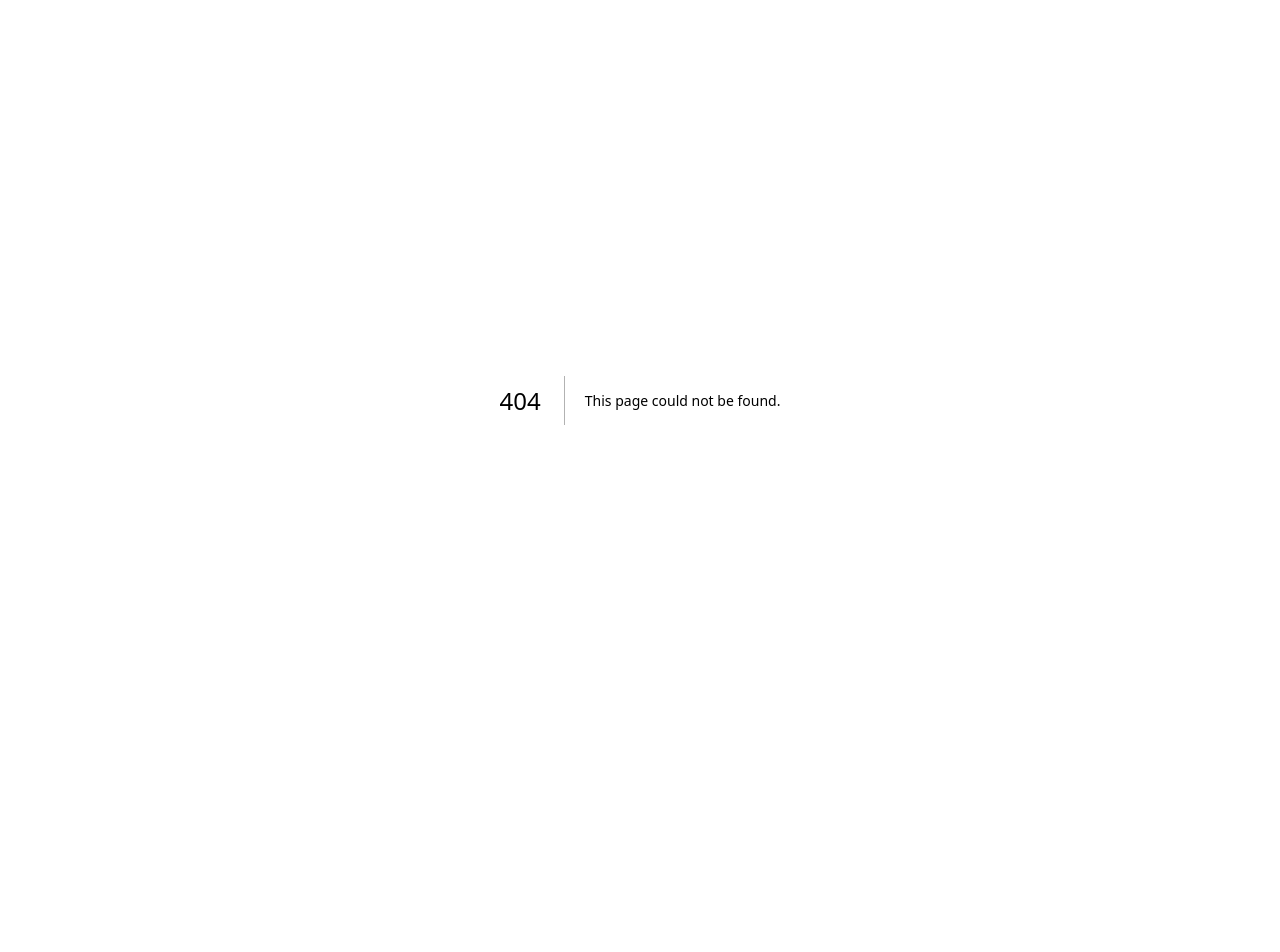
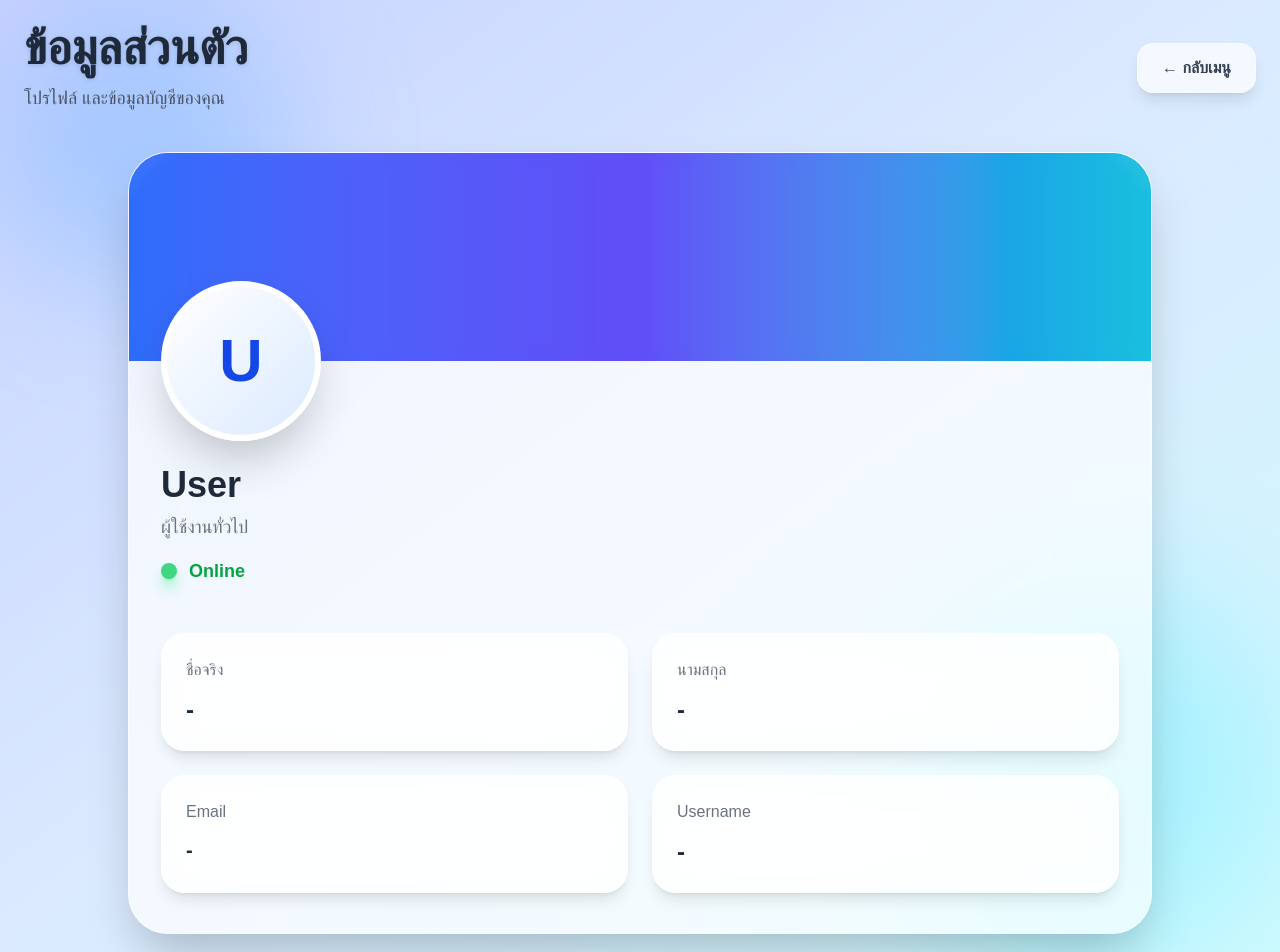
Before and after one commit to Paprem39/finance-tracker, a Next.js app: page /profile in a window 1280 px wide. Before the commit this address had no page. Shown: the top 952 px of the page. Before the commit the page ends 800 px from the top, so only its background shows below. Built offline with nearby package versions, Linux system fonts and the light colour scheme.

Commit message:
Create profile page

```diff
--- a/src/app/menu/page.tsx
+++ b/src/app/menu/page.tsx
@@ -124,6 +124,7 @@ export default function MenuPage() {
 
         {/* Button 2 */}
         <button
+          onClick={() => router.push("/profile")}
           className="
             group
             bg-white/80
--- /dev/null
+++ b/src/app/profile/page.tsx
@@ -0,0 +1,237 @@
+"use client";
+
+import { useEffect, useState } from "react";
+import { useRouter } from "next/navigation";
+
+export default function ProfilePage() {
+  const router = useRouter();
+
+  const [nickname, setNickname] = useState("");
+  const [firstname, setFirstname] = useState("");
+  const [lastname, setLastname] = useState("");
+  const [email, setEmail] = useState("");
+  const [username, setUsername] = useState("");
+
+  useEffect(() => {
+    setNickname(localStorage.getItem("nickname") || "");
+    setFirstname(localStorage.getItem("firstname") || "");
+    setLastname(localStorage.getItem("lastname") || "");
+    setEmail(localStorage.getItem("email") || "");
+    setUsername(localStorage.getItem("username") || "");
+  }, []);
+
+  return (
+    <div className="min-h-screen overflow-hidden relative bg-gradient-to-br from-indigo-200 via-blue-100 to-cyan-100 p-6">
+
+      {/* Glow Background */}
+      <div className="absolute top-0 left-0 w-72 h-72 bg-blue-400/30 blur-3xl rounded-full"></div>
+
+      <div className="absolute bottom-0 right-0 w-96 h-96 bg-cyan-300/30 blur-3xl rounded-full"></div>
+
+      {/* Header */}
+      <div className="relative z-10 flex items-center justify-between mb-10">
+
+        <div>
+          <h1 className="text-5xl font-black text-gray-800 drop-shadow-sm">
+            ข้อมูลส่วนตัว
+          </h1>
+
+          <p className="text-gray-600 mt-3 text-lg">
+            โปรไฟล์ และข้อมูลบัญชีของคุณ
+          </p>
+        </div>
+
+        {/* Back */}
+        <button
+          onClick={() => router.push("/menu")}
+          className="
+            bg-white/70
+            backdrop-blur-xl
+            border border-white/40
+            px-6 py-3
+            rounded-2xl
+            shadow-lg
+            hover:scale-105
+            transition
+            text-gray-700
+            font-bold
+          "
+        >
+          ← กลับเมนู
+        </button>
+
+      </div>
+
+      {/* Main Card */}
+      <div className="
+        relative z-10
+        max-w-5xl
+        mx-auto
+        bg-white/70
+        backdrop-blur-2xl
+        border border-white/40
+        rounded-[40px]
+        shadow-2xl
+        overflow-hidden
+      ">
+
+        {/* Top Banner */}
+        <div className="
+          h-52
+          bg-gradient-to-r
+          from-blue-600
+          via-indigo-600
+          to-cyan-500
+          relative
+        ">
+
+          {/* Glow */}
+          <div className="absolute inset-0 bg-white/10 backdrop-blur-sm"></div>
+
+        </div>
+
+        {/* Profile Section */}
+        <div className="relative px-8 pb-10">
+
+          {/* Profile Circle */}
+          <div className="
+            -mt-20
+            w-40 h-40
+            rounded-full
+            bg-gradient-to-br from-white to-blue-100
+            border-[6px] border-white
+            shadow-2xl
+            flex items-center justify-center
+            text-6xl font-black text-blue-700
+          ">
+            U
+          </div>
+
+          {/* Name */}
+          <div className="mt-6">
+
+            <h2 className="text-4xl font-black text-gray-800">
+              {nickname || "User"}
+            </h2>
+
+            <p className="text-gray-500 text-lg mt-2">
+              ผู้ใช้งานทั่วไป
+            </p>
+
+            {/* Online */}
+            <div className="flex items-center gap-3 mt-4">
+
+              <div className="
+                w-4 h-4
+                rounded-full
+                bg-green-500
+                animate-pulse
+                shadow-lg shadow-green-400
+              "></div>
+
+              <p className="text-green-600 font-bold text-lg">
+                Online
+              </p>
+
+            </div>
+
+          </div>
+
+          {/* Info Grid */}
+          <div className="
+            grid
+            grid-cols-1
+            md:grid-cols-2
+            gap-6
+            mt-12
+          ">
+
+            {/* Card */}
+            <div className="
+              bg-white/70
+              backdrop-blur-xl
+              rounded-3xl
+              p-6
+              shadow-lg
+              border border-white/40
+              hover:scale-[1.02]
+              transition
+            ">
+              <p className="text-gray-500 mb-3">
+                ชื่อจริง
+              </p>
+
+              <h3 className="text-2xl font-black text-gray-800">
+                {firstname || "-"}
+              </h3>
+            </div>
+
+            {/* Card */}
+            <div className="
+              bg-white/70
+              backdrop-blur-xl
+              rounded-3xl
+              p-6
+              shadow-lg
+              border border-white/40
+              hover:scale-[1.02]
+              transition
+            ">
+              <p className="text-gray-500 mb-3">
+                นามสกุล
+              </p>
+
+              <h3 className="text-2xl font-black text-gray-800">
+                {lastname || "-"}
+              </h3>
+            </div>
+
+            {/* Card */}
+            <div className="
+              bg-white/70
+              backdrop-blur-xl
+              rounded-3xl
+              p-6
+              shadow-lg
+              border border-white/40
+              hover:scale-[1.02]
+              transition
+            ">
+              <p className="text-gray-500 mb-3">
+                Email
+              </p>
+
+              <h3 className="text-xl font-black text-gray-800 break-all">
+                {email || "-"}
+              </h3>
+            </div>
+
+            {/* Card */}
+            <div className="
+              bg-white/70
+              backdrop-blur-xl
+              rounded-3xl
+              p-6
+              shadow-lg
+              border border-white/40
+              hover:scale-[1.02]
+              transition
+            ">
+              <p className="text-gray-500 mb-3">
+                Username
+              </p>
+
+              <h3 className="text-2xl font-black text-gray-800">
+                {username || "-"}
+              </h3>
+            </div>
+
+          </div>
+
+        </div>
+
+      </div>
+
+    </div>
+  );
+}
--- a/src/app/register/page.tsx
+++ b/src/app/register/page.tsx
@@ -152,7 +152,7 @@ export default function RegisterPage() {
         {/* Username */}
         <div className="mb-4">
           <label className="block text-black font-medium mb-2">
-            Username (ใข้สำหรับเข้าสู่ระบบ)
+            Username (ใช้สำหรับเข้าสู่ระบบ)
           </label>
 
           <input
```
